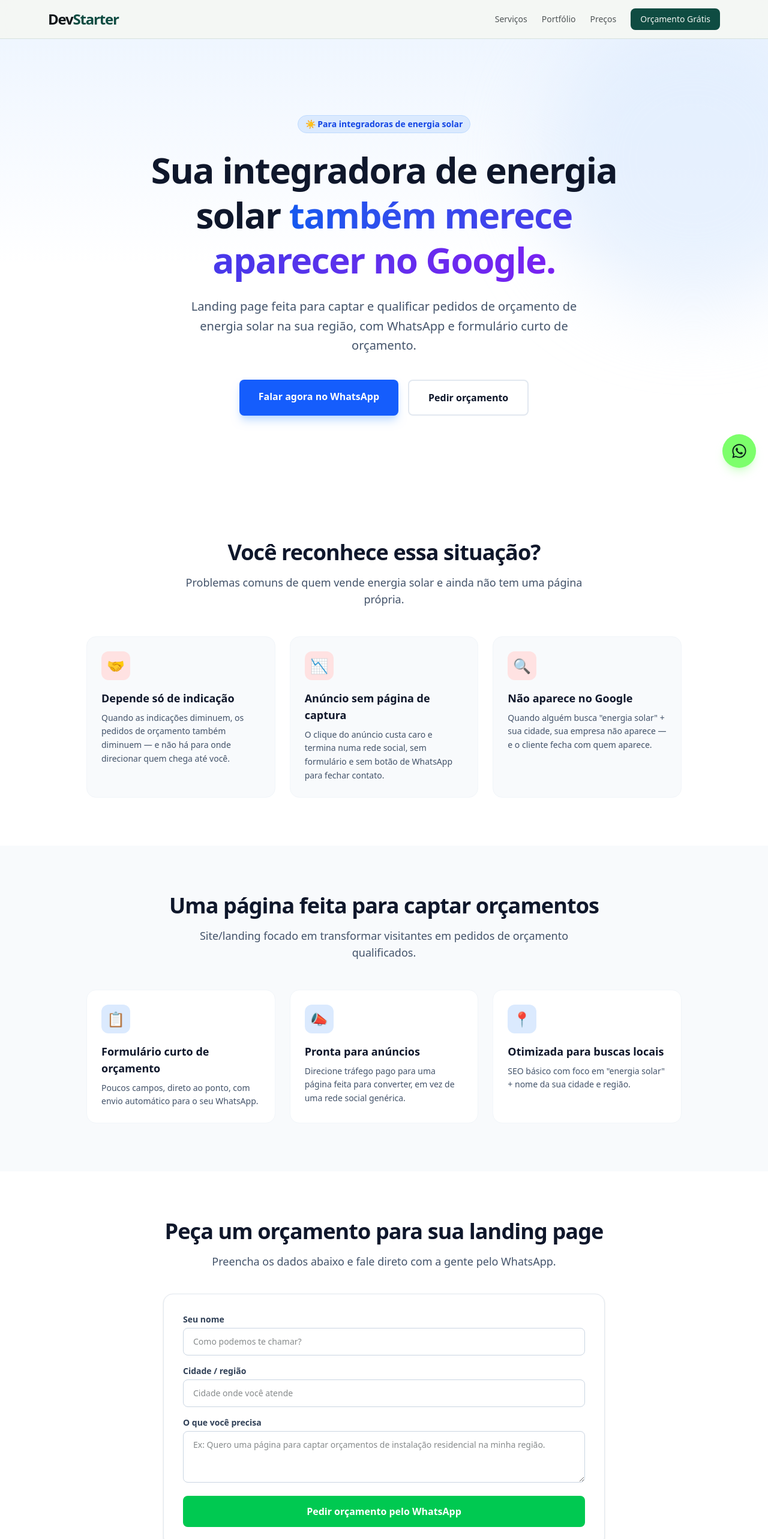
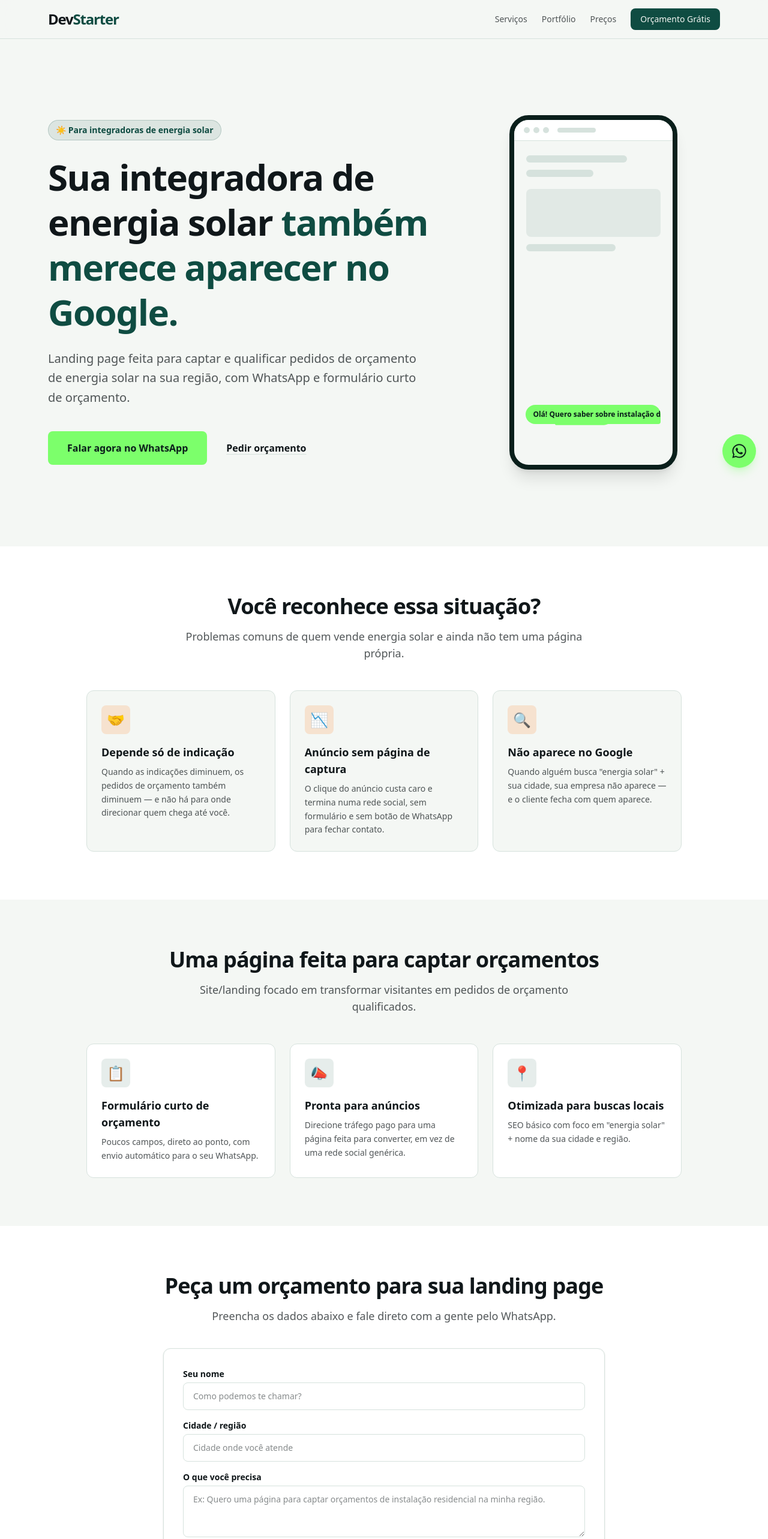
Before and after one commit to victorcracco/devstater, a Next.js app: page /energia-solar in a window 1280 px wide. Shown: the top 2566 px of the page at 60% size. Built offline with nearby package versions, Linux system fonts and the light colour scheme.

Commit message:
feat: aplica novo sistema visual ao NicheLanding e /energia-solar

```diff
--- a/app/(dev)/components/NicheLanding.tsx
+++ b/app/(dev)/components/NicheLanding.tsx
@@ -1,5 +1,6 @@
 import { whatsappLink } from "@/lib/whatsapp";
 import QuoteForm from "./QuoteForm";
+import SignatureElement from "./SignatureElement";
 
 interface PontoProps {
   icon: string;
@@ -14,6 +15,8 @@ export interface NicheLandingProps {
   heroHighlight: string;
   heroSubtitle: string;
   heroCtaMessage: string;
+  signatureMessage?: string;
+  signatureReply?: string;
   painsTitle: string;
   painsSubtitle: string;
   pains: PontoProps[];
@@ -34,6 +37,8 @@ export default function NicheLanding({
   heroHighlight,
   heroSubtitle,
   heroCtaMessage,
+  signatureMessage,
+  signatureReply,
   painsTitle,
   painsSubtitle,
   pains,
@@ -49,37 +54,43 @@ export default function NicheLanding({
   return (
     <>
       {/* HERO */}
-      <section className="relative bg-gradient-to-b from-blue-50 via-white to-white overflow-hidden py-20 md:py-32">
-        <div className="absolute top-0 right-0 -translate-y-12 translate-x-1/4 w-[500px] h-[500px] bg-blue-100/60 rounded-full blur-3xl pointer-events-none"></div>
-
-        <div className="relative max-w-4xl mx-auto px-4 text-center z-10">
-          <span className="inline-block mb-6 text-sm font-semibold py-1 px-3 rounded-full bg-blue-100 text-blue-700 border border-blue-200">
+      <section className="bg-paper py-20 md:py-32">
+        <div className="max-w-6xl mx-auto px-4">
+          <div className="grid lg:grid-cols-[3fr_2fr] gap-12 lg:gap-16 items-center">
+            <div className="order-2 lg:order-1">
+              <span className="inline-block mb-6 text-sm font-semibold py-1.5 px-3 rounded-full bg-brand/10 text-brand border border-brand/20">
                 {badge}
               </span>
-          <h1 className="text-4xl md:text-6xl font-extrabold text-slate-900 mb-6 tracking-tight leading-tight">
+              <h1 className="text-4xl md:text-6xl font-extrabold text-ink mb-6 tracking-tight leading-tight">
                 {heroTitle}{" "}
-            <span className="bg-clip-text text-transparent bg-gradient-to-r from-blue-600 via-indigo-600 to-violet-600">
+                <span className="font-display text-brand">
                   {heroHighlight}
                 </span>
               </h1>
-          <p className="text-xl text-slate-600 mb-10 max-w-2xl mx-auto leading-relaxed">
+              <p className="text-lg md:text-xl text-ink/70 mb-10 max-w-2xl leading-relaxed">
                 {heroSubtitle}
               </p>
-          <div className="flex flex-col sm:flex-row justify-center gap-4">
+              <div className="flex flex-col sm:flex-row sm:items-center gap-4">
                 <a
                   href={whatsappLink(heroCtaMessage)}
                   target="_blank"
                   rel="noopener noreferrer"
-              className="px-8 py-4 bg-blue-600 text-white font-bold rounded-lg hover:bg-blue-700 transition-all shadow-lg shadow-blue-200 hover:shadow-blue-300 transform hover:-translate-y-1"
+                  className="px-8 py-4 bg-accent text-brand-dark font-bold rounded-lg hover:opacity-90 transition-opacity text-center focus-visible:outline focus-visible:outline-2 focus-visible:outline-offset-2 focus-visible:outline-brand"
                 >
                   Falar agora no WhatsApp
                 </a>
                 <a
                   href="#orcamento"
-              className="px-8 py-4 bg-white text-slate-900 font-bold rounded-lg border-2 border-slate-200 hover:border-slate-300 transition-all"
+                  className="px-4 py-2 text-ink font-semibold underline underline-offset-4 decoration-line hover:text-brand hover:decoration-brand transition-colors text-center focus-visible:outline focus-visible:outline-2 focus-visible:outline-offset-2 focus-visible:outline-brand rounded"
                 >
                   Pedir orçamento
                 </a>
+              </div>
+            </div>
+
+            <div className="order-1 lg:order-2">
+              <SignatureElement message={signatureMessage} reply={signatureReply} />
+            </div>
           </div>
         </div>
       </section>
@@ -88,18 +99,18 @@ export default function NicheLanding({
       <section className="py-20 bg-white">
         <div className="max-w-5xl mx-auto px-4">
           <div className="text-center mb-12">
-            <h2 className="text-3xl md:text-4xl font-bold text-slate-900 mb-4 tracking-tight">{painsTitle}</h2>
-            <p className="text-lg text-slate-600 max-w-2xl mx-auto">{painsSubtitle}</p>
+            <h2 className="text-3xl md:text-4xl font-bold text-ink mb-4 tracking-tight">{painsTitle}</h2>
+            <p className="text-lg text-ink/70 max-w-2xl mx-auto">{painsSubtitle}</p>
           </div>
 
           <div className="grid md:grid-cols-3 gap-6">
             {pains.map((pain, i) => (
-              <div key={i} className="p-6 bg-slate-50 rounded-2xl border border-slate-100">
-                <div className="w-12 h-12 bg-red-100 rounded-xl flex items-center justify-center text-red-600 mb-4 text-2xl">
+              <div key={i} className="p-6 bg-paper rounded-xl border border-line">
+                <div className="w-12 h-12 bg-amber/20 rounded-lg flex items-center justify-center text-amber mb-4 text-2xl">
                   {pain.icon}
                 </div>
-                <h3 className="text-lg font-bold text-slate-900 mb-2">{pain.title}</h3>
-                <p className="text-slate-600 text-sm leading-relaxed">{pain.description}</p>
+                <h3 className="text-lg font-bold text-ink mb-2">{pain.title}</h3>
+                <p className="text-ink/70 text-sm leading-relaxed">{pain.description}</p>
               </div>
             ))}
           </div>
@@ -107,21 +118,21 @@ export default function NicheLanding({
       </section>
 
       {/* OFERTA E BENEFÍCIOS */}
-      <section className="py-20 bg-slate-50">
+      <section className="py-20 bg-paper">
         <div className="max-w-5xl mx-auto px-4">
           <div className="text-center mb-12">
-            <h2 className="text-3xl md:text-4xl font-bold text-slate-900 mb-4 tracking-tight">{offerTitle}</h2>
-            <p className="text-lg text-slate-600 max-w-2xl mx-auto">{offerDescription}</p>
+            <h2 className="text-3xl md:text-4xl font-bold text-ink mb-4 tracking-tight">{offerTitle}</h2>
+            <p className="text-lg text-ink/70 max-w-2xl mx-auto">{offerDescription}</p>
           </div>
 
           <div className="grid md:grid-cols-3 gap-6">
             {benefits.map((benefit, i) => (
-              <div key={i} className="p-6 bg-white rounded-2xl border border-slate-100 hover:border-blue-200 hover:shadow-lg transition-all">
-                <div className="w-12 h-12 bg-blue-100 rounded-xl flex items-center justify-center text-blue-600 mb-4 text-2xl">
+              <div key={i} className="p-6 bg-white rounded-xl border border-line hover:border-brand/30 hover:shadow-md transition-all">
+                <div className="w-12 h-12 bg-brand/10 rounded-lg flex items-center justify-center text-brand mb-4 text-2xl">
                   {benefit.icon}
                 </div>
-                <h3 className="text-lg font-bold text-slate-900 mb-2">{benefit.title}</h3>
-                <p className="text-slate-600 text-sm leading-relaxed">{benefit.description}</p>
+                <h3 className="text-lg font-bold text-ink mb-2">{benefit.title}</h3>
+                <p className="text-ink/70 text-sm leading-relaxed">{benefit.description}</p>
               </div>
             ))}
           </div>
@@ -132,8 +143,8 @@ export default function NicheLanding({
       <section id="orcamento" className="py-20 bg-white">
         <div className="max-w-3xl mx-auto px-4">
           <div className="text-center mb-10">
-            <h2 className="text-3xl md:text-4xl font-bold text-slate-900 mb-4 tracking-tight">{formTitle}</h2>
-            <p className="text-lg text-slate-600 max-w-2xl mx-auto">{formSubtitle}</p>
+            <h2 className="text-3xl md:text-4xl font-bold text-ink mb-4 tracking-tight">{formTitle}</h2>
+            <p className="text-lg text-ink/70 max-w-2xl mx-auto">{formSubtitle}</p>
           </div>
 
           <QuoteForm
@@ -145,17 +156,17 @@ export default function NicheLanding({
       </section>
 
       {/* CTA FINAL */}
-      <section className="py-20 bg-blue-50">
+      <section className="py-20 bg-brand-dark text-paper">
         <div className="max-w-4xl mx-auto px-4 text-center">
-          <h2 className="text-3xl font-bold text-slate-900 mb-6">Prefere falar direto?</h2>
-          <p className="text-lg text-slate-600 mb-8">
+          <h2 className="font-display text-3xl md:text-4xl font-bold mb-6">Prefere falar direto?</h2>
+          <p className="text-lg text-paper/70 mb-8">
             Chama no WhatsApp e te respondemos rapidinho.
           </p>
           <a
             href={whatsappLink(ctaFinalMessage)}
             target="_blank"
             rel="noopener noreferrer"
-            className="inline-flex items-center px-8 py-4 bg-slate-900 text-white font-bold rounded-lg hover:bg-slate-800 transition-all hover:-translate-y-1 shadow-xl shadow-slate-200"
+            className="inline-flex items-center px-8 py-4 bg-accent text-brand-dark font-bold rounded-lg hover:opacity-90 transition-opacity focus-visible:outline focus-visible:outline-2 focus-visible:outline-offset-2 focus-visible:outline-paper"
           >
             Falar no WhatsApp
             <svg xmlns="http://www.w3.org/2000/svg" fill="none" viewBox="0 0 24 24" strokeWidth={2} stroke="currentColor" className="w-5 h-5 ml-2">
--- a/app/(dev)/components/QuoteForm.tsx
+++ b/app/(dev)/components/QuoteForm.tsx
@@ -28,9 +28,9 @@ export default function QuoteForm({ segment, necessidadeLabel, necessidadePlaceh
   }
 
   return (
-    <form onSubmit={handleSubmit} className="bg-white rounded-2xl border border-slate-200 p-6 md:p-8 shadow-sm space-y-4">
+    <form onSubmit={handleSubmit} className="bg-white rounded-xl border border-line p-6 md:p-8 shadow-sm space-y-4">
       <div>
-        <label htmlFor="nome" className="block text-sm font-semibold text-slate-700 mb-1">
+        <label htmlFor="nome" className="block text-sm font-semibold text-ink mb-1">
           Seu nome
         </label>
         <input
@@ -39,13 +39,13 @@ export default function QuoteForm({ segment, necessidadeLabel, necessidadePlaceh
           required
           value={nome}
           onChange={(e) => setNome(e.target.value)}
-          className="w-full rounded-lg border border-slate-300 px-4 py-3 text-sm focus:outline-none focus:ring-2 focus:ring-blue-500"
+          className="w-full rounded-lg border border-line px-4 py-3 text-sm focus:outline-none focus:ring-2 focus:ring-brand"
           placeholder="Como podemos te chamar?"
         />
       </div>
 
       <div>
-        <label htmlFor="cidade" className="block text-sm font-semibold text-slate-700 mb-1">
+        <label htmlFor="cidade" className="block text-sm font-semibold text-ink mb-1">
           Cidade / região
         </label>
         <input
@@ -54,13 +54,13 @@ export default function QuoteForm({ segment, necessidadeLabel, necessidadePlaceh
           required
           value={cidade}
           onChange={(e) => setCidade(e.target.value)}
-          className="w-full rounded-lg border border-slate-300 px-4 py-3 text-sm focus:outline-none focus:ring-2 focus:ring-blue-500"
+          className="w-full rounded-lg border border-line px-4 py-3 text-sm focus:outline-none focus:ring-2 focus:ring-brand"
           placeholder="Cidade onde você atende"
         />
       </div>
 
       <div>
-        <label htmlFor="necessidade" className="block text-sm font-semibold text-slate-700 mb-1">
+        <label htmlFor="necessidade" className="block text-sm font-semibold text-ink mb-1">
           {necessidadeLabel}
         </label>
         <textarea
@@ -69,14 +69,14 @@ export default function QuoteForm({ segment, necessidadeLabel, necessidadePlaceh
           rows={3}
           value={necessidade}
           onChange={(e) => setNecessidade(e.target.value)}
-          className="w-full rounded-lg border border-slate-300 px-4 py-3 text-sm focus:outline-none focus:ring-2 focus:ring-blue-500"
+          className="w-full rounded-lg border border-line px-4 py-3 text-sm focus:outline-none focus:ring-2 focus:ring-brand"
           placeholder={necessidadePlaceholder}
         />
       </div>
 
       <button
         type="submit"
-        className="w-full py-3.5 bg-green-500 text-white font-bold rounded-lg hover:bg-green-600 transition-colors flex items-center justify-center gap-2"
+        className="w-full py-3.5 bg-accent text-brand-dark hover:bg-accent/90 font-bold rounded-lg transition-colors flex items-center justify-center gap-2 focus-visible:outline focus-visible:outline-2 focus-visible:outline-offset-2 focus-visible:outline-brand"
       >
         Pedir orçamento pelo WhatsApp
       </button>
--- a/app/(dev)/energia-solar/page.tsx
+++ b/app/(dev)/energia-solar/page.tsx
@@ -23,6 +23,8 @@ export default function EnergiaSolar() {
       heroHighlight="também merece aparecer no Google."
       heroSubtitle="Landing page feita para captar e qualificar pedidos de orçamento de energia solar na sua região, com WhatsApp e formulário curto de orçamento."
       heroCtaMessage="Olá! Vim pela página de energia solar e quero saber mais sobre a landing page."
+      signatureMessage="Olá! Quero saber sobre instalação de energia solar 🔆"
+      signatureReply="Posso te enviar um orçamento agora!"
       painsTitle="Você reconhece essa situação?"
       painsSubtitle="Problemas comuns de quem vende energia solar e ainda não tem uma página própria."
       pains={[
```
Lines whose indentation alone changed are shown as unchanged.
